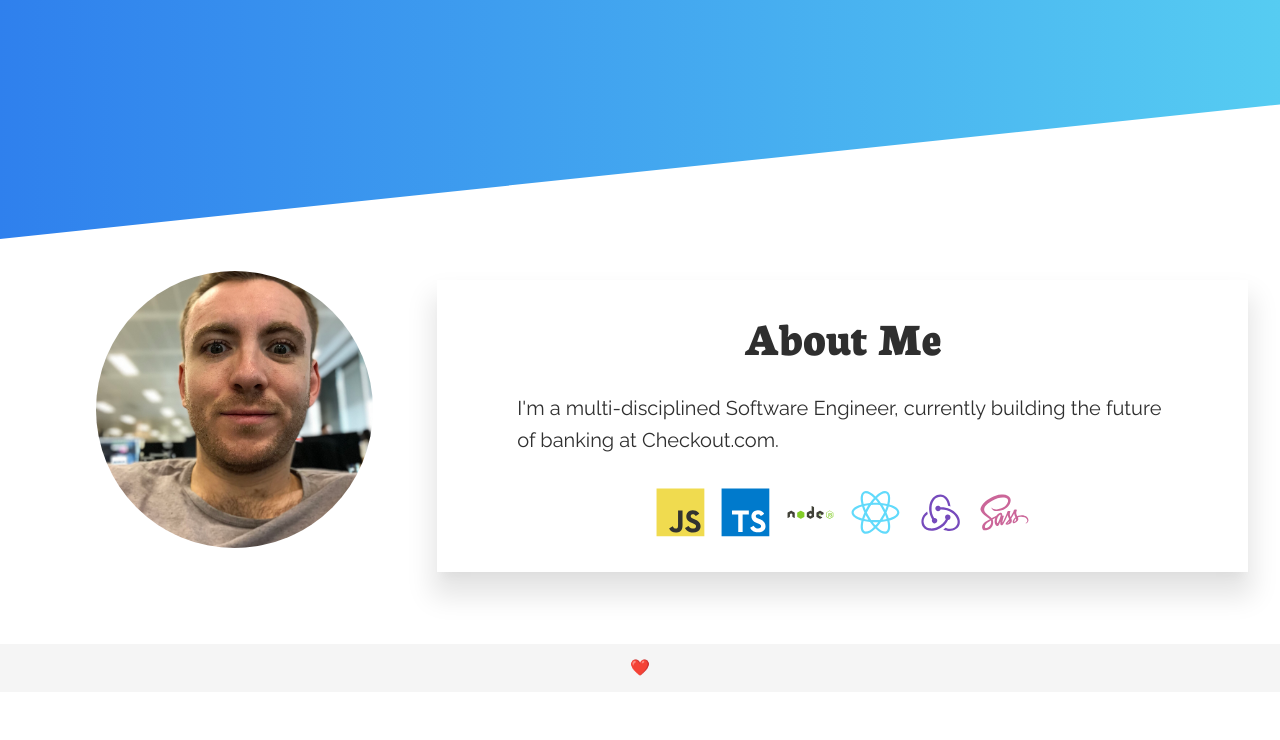
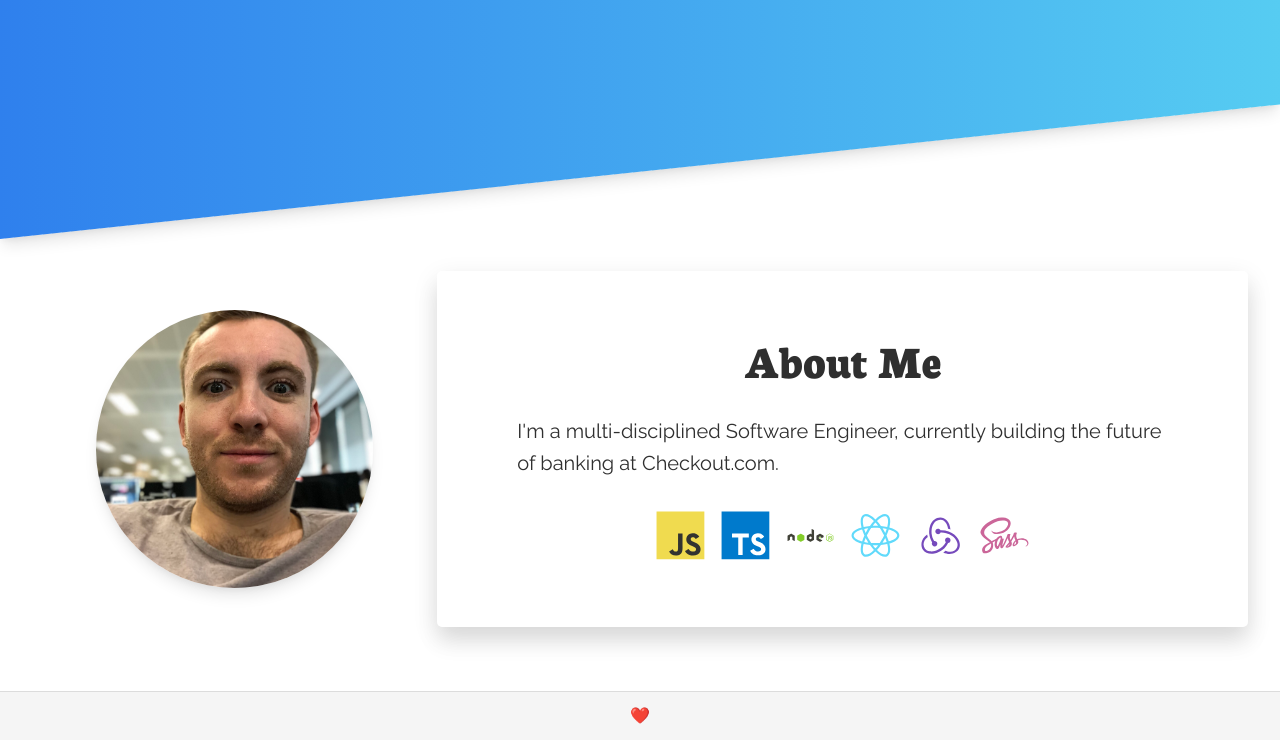
Before and after one commit to jamesmckenzie/jamesmckenzie.io, a Gatsby site: page / in a window 1280 px wide. Shown: the part 737-1477 px from the top of the page. Before the commit the page ends 1429 px from the top, so only its background shows below. Built offline with nearby package versions, Linux system fonts and the light colour scheme; Gatsby itself is replaced by a stand-in of ours.

Commit message:
add shadows

```diff
--- a/gatsby-config.js
+++ b/gatsby-config.js
@@ -2,19 +2,19 @@ module.exports = {
   siteMetadata: {
     title: "James McKenzie",
     description:
-      "A multi-disciplined Software Engineer, currently building cool stuff at JustGiving.",
-    siteUrl: "https://www.jamesmckenzie.io"
+      "A multi-disciplined Software Engineer, currently building the future of banking at Checkout.com.",
+    siteUrl: "https://www.jamesmckenzie.io",
   },
   plugins: [
     {
-      resolve: `gatsby-plugin-styled-components`
+      resolve: `gatsby-plugin-styled-components`,
     },
     {
       resolve: `gatsby-source-filesystem`,
       options: {
         name: `images`,
-        path: `${__dirname}/src/images/`
-      }
+        path: `${__dirname}/src/images/`,
+      },
     },
     `gatsby-plugin-sharp`,
     `gatsby-transformer-sharp`,
@@ -24,23 +24,23 @@ module.exports = {
         fonts: [
           {
             family: `Neuton`,
-            variants: [`300`, `800`]
+            variants: [`300`, `800`],
           },
           {
             family: `Raleway`,
-            variants: [`400`, `400 italic`]
-          }
-        ]
-      }
+            variants: [`400`, `400 italic`],
+          },
+        ],
+      },
     },
     {
       resolve: `gatsby-plugin-google-fonts`,
       options: {
         fonts: [
           `Neuton\:300,800`,
-          `Raleway\:400,400i` // you can also specify font weights and styles
-        ]
-      }
+          `Raleway\:400,400i`, // you can also specify font weights and styles
+        ],
+      },
     },
     `gatsby-plugin-typescript`,
     {
@@ -51,11 +51,11 @@ module.exports = {
         // Puts tracking script in the head instead of the body
         head: true,
         // enable ip anonymization
-        anonymize: true
-      }
+        anonymize: true,
+      },
     },
     `gatsby-plugin-react-helmet`,
     `gatsby-plugin-robots-txt`,
-    `gatsby-plugin-sitemap`
-  ]
+    `gatsby-plugin-sitemap`,
+  ],
 };
--- a/src/components/AboutMe/AboutMe.tsx
+++ b/src/components/AboutMe/AboutMe.tsx
@@ -13,23 +13,26 @@ import {
 
 const StyledImg = styled(Img)`
   border-radius: 50%;
+  box-shadow: 0 10px 15px -3px rgba(0, 0, 0, 0.1),
+    0 4px 6px -2px rgba(0, 0, 0, 0.05);
 `;
 
 const AboutMe: React.FunctionComponent<any> = ({ image }) => (
   <Box px={4} mt={4} mb={5}>
     <Flex flexDirection={["column", "row"]} alignItems="center">
-      <Box width={[7 / 8, 1 / 3, 1 / 3]} px={[5, 0, 4, 5]} mb={4}>
+      <Box width={[7 / 8, 1 / 3, 1 / 3]} px={[5, 0, 4, 5]} mb={[4, 0]}>
         <StyledImg fluid={image.childImageSharp.fluid} />
       </Box>
       <Box
         width={[1, 2 / 3, 2 / 3]}
         px={[2, 4, 3]}
-        py={4}
+        py={5}
         ml={[0, 4, 0]}
-        css={`
-          box-shadow: 0 20px 25px 5px rgba(0, 0, 0, 0.1),
-            0 10px 10px -5px rgba(0, 0, 0, 0.04);
-        `}
+        sx={{
+          borderRadius: "5px",
+          boxShadow: `0 8px 26px rgba(0, 0, 0, 0.1),
+          0 16px 22px rgba(0, 0, 0, 0.08)`,
+        }}
       >
         <Box mb={4}>
           <Text
--- a/src/components/Hero/Hero.tsx
+++ b/src/components/Hero/Hero.tsx
@@ -5,6 +5,9 @@ import { Flex, Box, Text } from "rebass";
 import { media } from "../../helpers/css";
 
 const Background = styled(Box)`
+  box-shadow: 0 10px 15px -3px rgba(0, 0, 0, 0.1),
+    0 4px 6px -2px rgba(0, 0, 0, 0.05);
+
   z-index: -1;
   height: 100%;
   width: 100%;
--- a/src/components/Layout/Layout.tsx
+++ b/src/components/Layout/Layout.tsx
@@ -7,7 +7,14 @@ import { Helmet } from "react-helmet";
 import { graphql, StaticQuery } from "gatsby";
 
 const Footer = () => (
-  <Box py={3} bg="whitesmoke" as="footer">
+  <Box
+    sx={{
+      borderTop: "1px solid #dcdcdc",
+    }}
+    py={3}
+    bg="whitesmoke"
+    as="footer"
+  >
     <Text fontFamily="Raleway, sans-serif" textAlign="center">
       ❤️
     </Text>
@@ -24,8 +31,8 @@ const Layout: React.FunctionComponent = ({ children }) => (
       query={query}
       render={({
         site: {
-          siteMetadata: { title, description, siteUrl }
-        }
+          siteMetadata: { title, description, siteUrl },
+        },
       }) => (
         <Helmet>
           <meta charSet="utf-8" />
```
